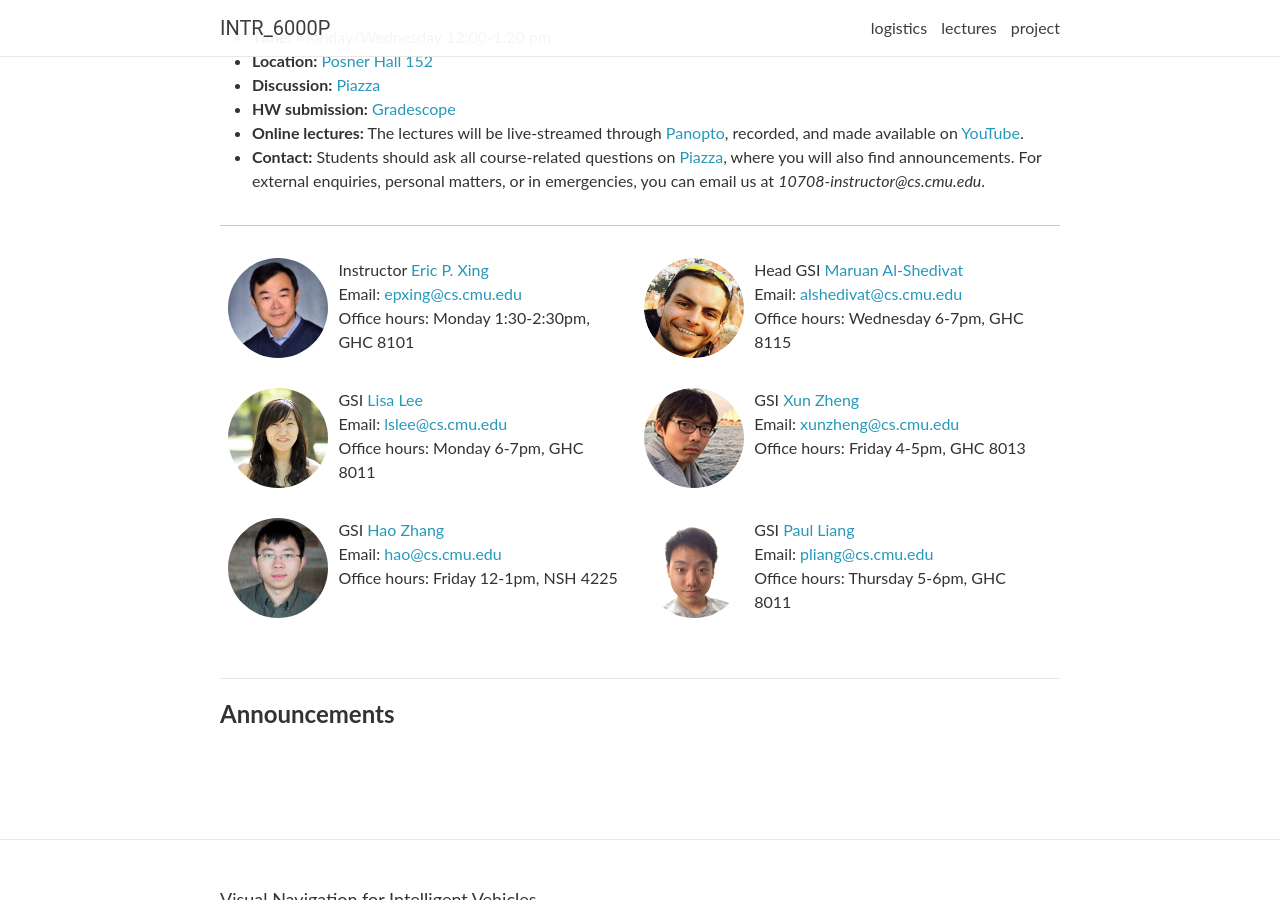
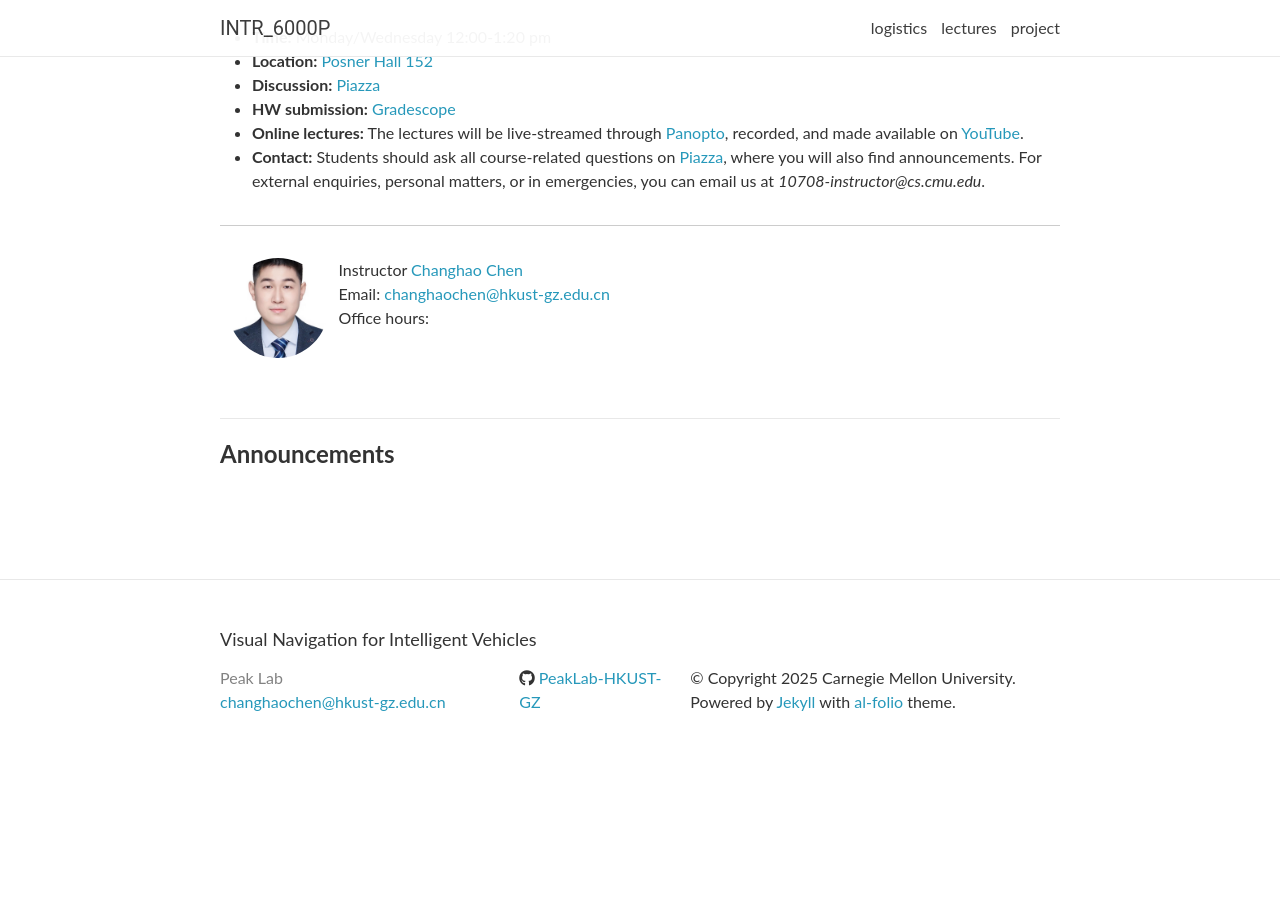
Before and after one commit to PeakLab-HKUST-GZ/INTR_6000P, a Jekyll site: the page built from _pages/about.md, in a window 1280 px wide and 900 px high, scrolled down 449 px. Built offline with Jekyll 4.4.1, drawn with Linux system fonts in a browser that asks for light colours; nearby versions of some CDN libraries; comment, search, counter and statistics services are not loaded; after the commit the page ends 1224 px from its top, so only the background shows below that.

Commit message:
change staff

```diff
--- a/_data/staff.yml
+++ b/_data/staff.yml
@@ -1,38 +1,38 @@
 Instructors:
-    - name: Eric P. Xing
-      email: epxing@cs.cmu.edu
-      url: https://www.cs.cmu.edu/~epxing/
-      office-hours: "Monday 1:30-2:30pm, GHC 8101"
-      image: staff/eric.jpg
+    - name: Changhao Chen
+      email: changhaochen@hkust-gz.edu.cn
+      url: https://changhao-chen.github.io/
+      # Time: "Wednesday 13:30-16:20 pm"
+      image: staff/changhao.jpg
 
-Head-GSI:
-    - name: Maruan Al-Shedivat
-      email: alshedivat@cs.cmu.edu
-      url: https://www.cs.cmu.edu/~mshediva/
-      office-hours: "Wednesday 6-7pm, GHC 8115"
-      image: staff/maruan.png
+# Head-GSI:
+#     - name: Maruan Al-Shedivat
+#       email: alshedivat@cs.cmu.edu
+#       url: https://www.cs.cmu.edu/~mshediva/
+#       office-hours: "Wednesday 6-7pm, GHC 8115"
+#       image: staff/maruan.png
 
-GSI:
-    - name: Lisa Lee
-      email: lslee@cs.cmu.edu
-      url: http://leelisa.com
-      office-hours: "Monday 6-7pm, GHC 8011"
-      image: staff/lisa.jpg
+# GSI:
+#     - name: Lisa Lee
+#       email: lslee@cs.cmu.edu
+#       url: http://leelisa.com
+#       office-hours: "Monday 6-7pm, GHC 8011"
+#       image: staff/lisa.jpg
 
-    - name: Xun Zheng
-      email: xunzheng@cs.cmu.edu
-      url: https://www.cs.cmu.edu/~xunzheng/
-      office-hours: "Friday 4-5pm, GHC 8013"
-      image: staff/xun.jpg
+#     - name: Xun Zheng
+#       email: xunzheng@cs.cmu.edu
+#       url: https://www.cs.cmu.edu/~xunzheng/
+#       office-hours: "Friday 4-5pm, GHC 8013"
+#       image: staff/xun.jpg
 
-    - name: Hao Zhang
-      email: hao@cs.cmu.edu
-      url: https://www.cs.cmu.edu/~hzhang2/
-      office-hours: "Friday 12-1pm, NSH 4225"
-      image: staff/hao.jpg
+#     - name: Hao Zhang
+#       email: hao@cs.cmu.edu
+#       url: https://www.cs.cmu.edu/~hzhang2/
+#       office-hours: "Friday 12-1pm, NSH 4225"
+#       image: staff/hao.jpg
 
-    - name: Paul Liang
-      email: pliang@cs.cmu.edu
-      url: https://www.cs.cmu.edu/~pliang/
-      office-hours: "Thursday 5-6pm, GHC 8011"
-      image: staff/paul.jpg
+#     - name: Paul Liang
+#       email: pliang@cs.cmu.edu
+#       url: https://www.cs.cmu.edu/~pliang/
+#       office-hours: "Thursday 5-6pm, GHC 8011"
+#       image: staff/paul.jpg
```
